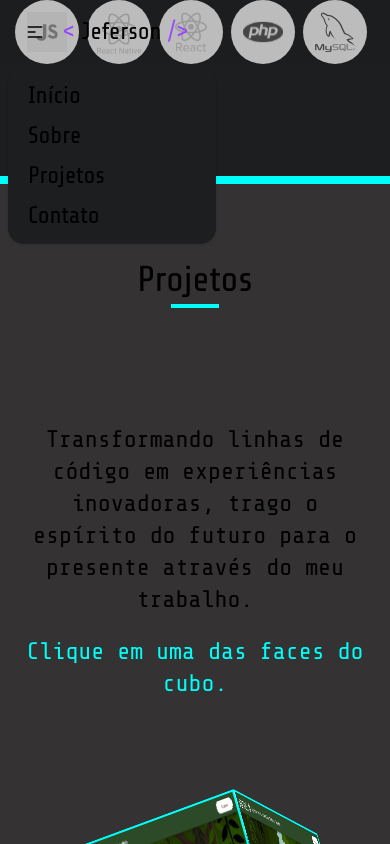
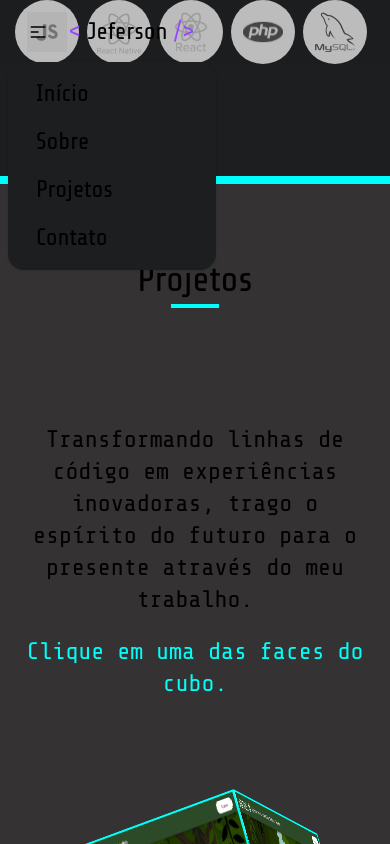
Before and after one commit to Jeffsantos3002/portifolio, a React (Vite) app: page / in a window 390 px wide. Both pictures are taken after a click on the button 35 px from the left and 32 px from the top of the page. Shown: the part 1851-2695 px from the top of the page. Built offline with nearby package versions, Linux system fonts and the light colour scheme.

Commit message:
feat: Corrigi problema no header

```diff
--- a/src/App.jsx
+++ b/src/App.jsx
@@ -3,7 +3,7 @@ import { useRef, useEffect } from "react";
 import Header from "./components/Header";
 import Inicio from "./sections/Inicio";
 import Sobre from "./sections/Sobre";
-import Projetos from "./components/Projetos";
+import Projetos from "./sections/Projetos";
 import Contato from "./sections/Contato";
 
 import { useInView } from 'react-intersection-observer';
@@ -17,15 +17,11 @@ function App() {
 
   // Configurações do Intersection Observer
   const { ref, inView } = useInView({
-    threshold: 0 // Quando qualquer parte do elemento é visível dentro do viewport
+    threshold: 0.1 // Quando qualquer parte do elemento é visível dentro do viewport
   });
 
     // Atualiza o estado quando ocorre interseção
     useEffect(() => {
-      console.log("Interseção ocorreu:", inView);
-      console.log("Ref:", ref);
-
-
       setIsIntersecting(inView);
     }, [inView]);
 
--- a/src/components/Header.jsx
+++ b/src/components/Header.jsx
@@ -1,48 +1,108 @@
-export default function Header({cor}){
+import React from "react";
 
+export default function Header({ cor }) {
   const ancoras = [
     {
-      ancora: '#inicio',
-      nome: 'Início'
+      ancora: "#inicio",
+      nome: "Início",
     },
     {
-      ancora: '#about',
-      nome: 'Sobre'
+      ancora: "#about",
+      nome: "Sobre",
     },
     {
-      ancora: '#Projetos',
-      nome: 'Projetos'
+      ancora: "#Projetos",
+      nome: "Projetos",
     },
     {
-      ancora: '#contact',
-      nome: 'Contato'
+      ancora: "#contact",
+      nome: "Contato",
+    },
+  ];
+
+  const handleClick = (ancora) => {
+    const element = document.querySelector(ancora);
+    if (element) {
+      element.scrollIntoView({ behavior: "smooth" });
     }
-  ]
+  };
 
-  return(
-
-    <header className={`navbar ${ cor ? 'bg-bg/25' : 'bg-lilas '} flex flex-row justify-between px-2 sm:px-5 fixed z-20`}>
+  return (
+    <header
+      className={`navbar ${
+        cor ? "bg-bg/25" : "bg-lilas "
+      } flex flex-row justify-between px-2 sm:px-5 fixed z-20`}
+    >
       <div className="navbar-start w-full">
         <div className="dropdown">
-          <div tabIndex={0} role="button" className="btn btn-ghost lg:hidden">
-            <svg xmlns="http://www.w3.org/2000/svg" className="h-5 w-5" fill="none" viewBox="0 0 24 24" stroke="currentColor"><path strokeLinecap="round" strokeLinejoin="round" strokeWidth="2" d="M4 6h16M4 12h8m-8 6h16" /></svg>
+          <div
+            tabIndex={0}
+            role="button"
+            className="rounded py-2 px-5  lg:hidden"
+          >
+            <svg
+              xmlns="http://www.w3.org/2000/svg"
+              className="h-5 w-5"
+              fill="none"
+              viewBox="0 0 24 24"
+              stroke="currentColor"
+            >
+              <path
+                strokeLinecap="round"
+                strokeLinejoin="round"
+                strokeWidth="2"
+                d="M4 6h16M4 12h8m-8 6h16"
+              />
+            </svg>
           </div>
-          <ul tabIndex={0} className="menu menu-sm dropdown-content mt-3 z-[1] p-2 shadow bg-bg rounded-box w-52">
-            {ancoras.map((anc, index)=>(
-              <li key={index}><a className="button text-2xl" href={anc.ancora} >{anc.nome}</a></li>
+          <ul
+            tabIndex={0}
+            className="menu menu-sm dropdown-content mt-3 z-[1] p-2 shadow bg-bg rounded-box w-52"
+          >
+            {ancoras.map((anc, index) => (
+              <li key={index}>
+                <button
+                  className="rounded py-2 px-5 text-2xl"
+                  onClick={() => handleClick(anc.ancora)}
+                >
+                  {anc.nome}
+                </button>
+              </li>
             ))}
           </ul>
         </div>
-        <p className="text-2xl"><span className={` ${ cor ? 'text-lilas' : 'text-azul'} `}>&lt;</span> Jeferson <span className={` ${ cor ? 'text-lilas' : 'text-azul'} `}>/&gt;</span></p>
+        <p className="text-2xl">
+          <span
+            className={` ${
+              cor ? "text-lilas" : "text-azul"
+            } `}
+          >
+            &lt;
+          </span>{" "}
+          Jeferson{" "}
+          <span
+            className={` ${
+              cor ? "text-lilas" : "text-azul"
+            } `}
+          >
+            /&gt;
+          </span>
+        </p>
       </div>
       <div className="navbar-center hidden lg:flex">
         <ul className="menu menu-horizontal px-1">
-          {ancoras.map((anc, index)=>(
-            <li key={index}><a className="button text-2xl" href={anc.ancora} >{anc.nome}</a></li>
+          {ancoras.map((anc, index) => (
+            <li key={index}>
+              <button
+                className="rounded py-2 px-5 text-2xl"
+                onClick={() => handleClick(anc.ancora)}
+              >
+                {anc.nome}
+              </button>
+            </li>
           ))}
         </ul>
       </div>
     </header>
-
-  )
+  );
 }
--- a/src/sections/Inicio.jsx
+++ b/src/sections/Inicio.jsx
@@ -22,7 +22,7 @@ export default function Início() {
   }
 
   return (
-    <div className="relative  h-screen">
+    <div className="relative h-screen" id="inicio">
       <video autoPlay playsInline loop muted className="w-full h-full object-cover opacity-70">
         <source src={bg} type="video/mp4" alt='video-background' className="absolute inset-0 " />
       </video>
--- a/src/components/Projetos.jsx
+++ b/src/sections/Projetos.jsx
@@ -1,8 +1,8 @@
-import Cubo from "./cubo/Cubo"
+import Cubo from "../components/cubo/Cubo"
 
 import AVA from '../assets/cubo/AVA.png'
 import URBITAVEL from '../assets/cubo/URBITAVEL.png'
-import Title from "./Title"
+import Title from "../components/Title"
 
 export default function Projetos(){
 
@@ -58,7 +58,7 @@ export default function Projetos(){
   ]
 
   return(
-    <div className="flex flex-col xl:h-screen items-center space-y-5 bg-projetos pb-20">
+    <div className="flex flex-col xl:h-screen items-center space-y-5 bg-projetos pb-20" id="Projetos">
         <span className=" bg-azul w-full h-2 mb-14"></span>
         <Title texto={"Projetos"} color={"bg-azul"}/>
         <div className="w-full xl:max-w-[1200px] h-full flex flex-col xl:flex-row justify-center xl:justify-between items-center  px-5 pt-24">
```
